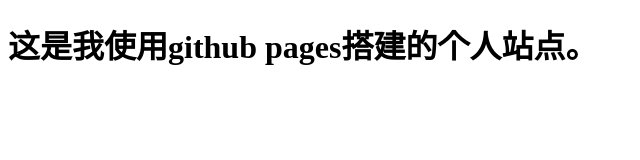
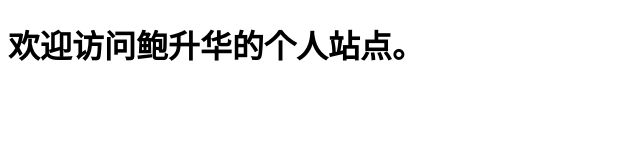
Before and after one commit to bshh/bshh.github.io, a plain HTML site: page index.html in a window 1280 px wide. Shown: the whole page, without its empty margins (0-640 px from the left). Drawn offline with Linux system fonts and the light colour scheme.

Commit message:
Update index.html

```diff
--- a/index.html
+++ b/index.html
@@ -1,6 +1,6 @@
 <!DOCTYPE html>
 <html>
 <body>
-<h1>这是我使用github pages搭建的个人站点。</h1>
+<h1>欢迎访问鲍升华的个人站点。</h1>
 </body>
 </html>
```
